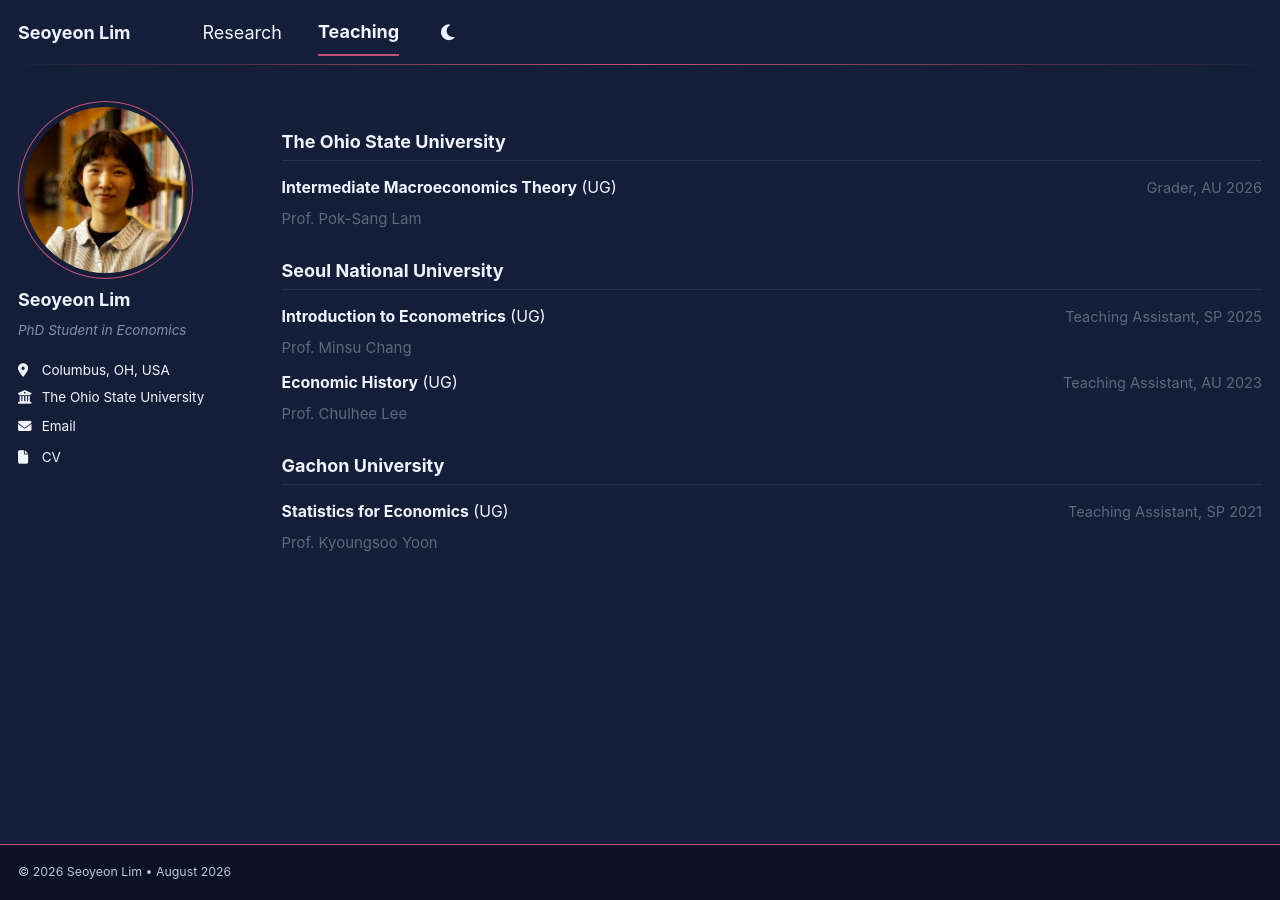
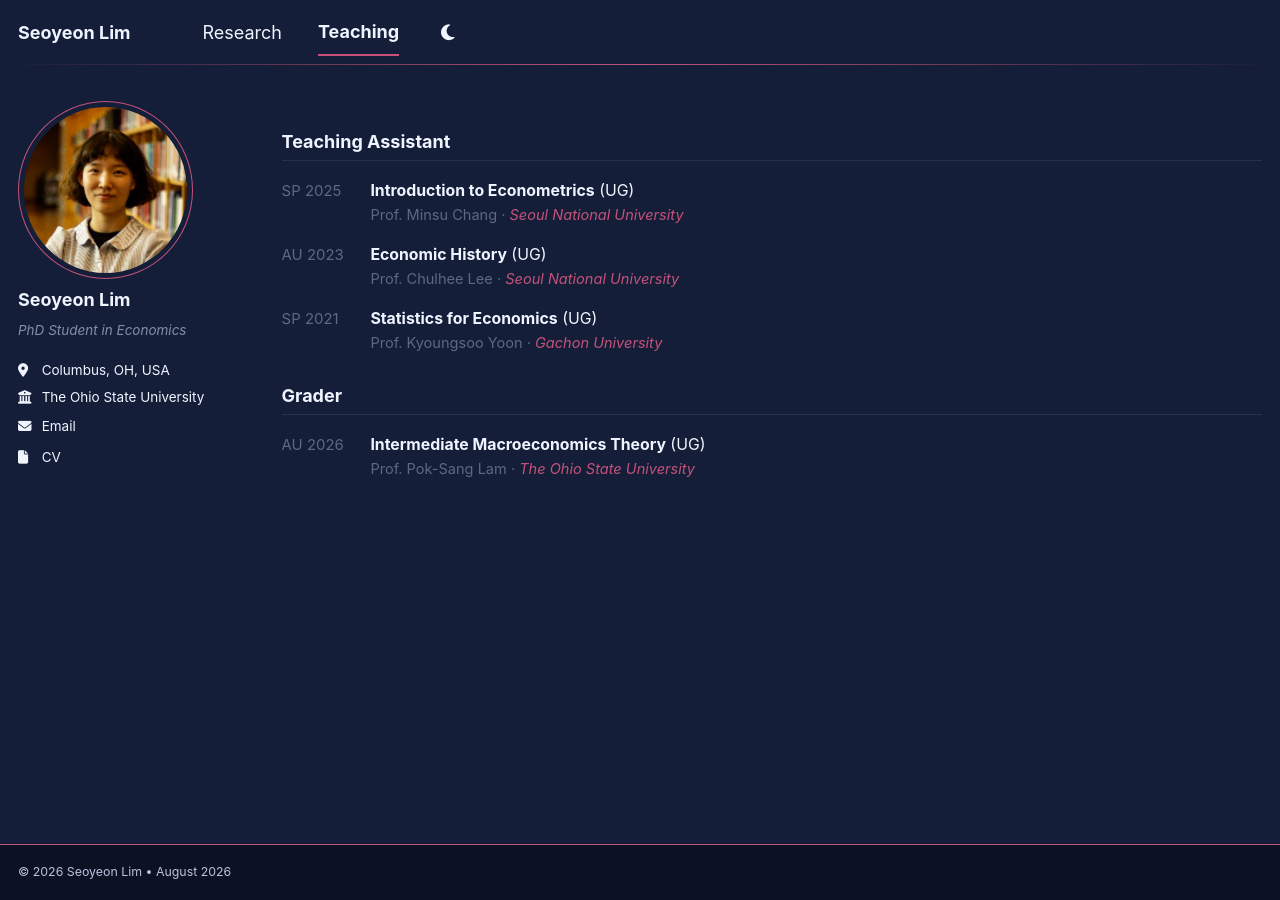
Before and after one commit to seoyeon-lim/academic.github.io, a Jekyll site: the page built from _pages/teaching.html, in a window 1280 px wide. Built offline with Jekyll 4.4.1, drawn with Linux system fonts in a browser that asks for light colours; a script bundle is joined from its source files by our own code; library files that are not in the unit come from our copies.

Commit message:
Revert teaching page to role-grouped two-line format
Co-Authored-By: Claude Sonnet 4.6 <noreply@anthropic.com>

```diff
--- a/_pages/teaching.html
+++ b/_pages/teaching.html
@@ -6,39 +6,47 @@ author_profile: true
 ---
 
 <style>
-  .teach-section  { font-size: 1em; font-weight: bold; border-bottom: 1px solid var(--global-border-color); padding-bottom: 0.3em; margin-top: 1.5em; margin-bottom: 0.8em; }
-  .teach-entry    { display: flex; justify-content: space-between; align-items: baseline; margin-bottom: 0.5em; font-size: 0.88em; }
-  .teach-course   { font-weight: bold; }
-  .teach-role     { color: #5a6a80; font-size: 0.92em; white-space: nowrap; margin-left: 1em; }
-  .teach-prof     { font-size: 0.83em; color: #5a6a80; margin-bottom: 0.8em; padding-left: 0; }
+  .teach-section { font-size: 1em; font-weight: bold; border-bottom: 1px solid var(--global-border-color); padding-bottom: 0.3em; margin-top: 1.5em; margin-bottom: 1em; }
+  .teach-entry   { display: flex; gap: 1.2em; margin-bottom: 0.9em; align-items: baseline; }
+  .teach-term    { font-size: 0.83em; color: #5a6a80; white-space: nowrap; min-width: 4.5em; }
+  .teach-body    { font-size: 0.88em; }
+  .teach-course  { font-weight: bold; }
+  .teach-detail  { font-size: 0.92em; color: #5a6a80; }
+  .teach-venue   { font-style: italic; color: var(--global-base-color); }
 </style>
 
-<p class="teach-section">The Ohio State University</p>
+<p class="teach-section">Teaching Assistant</p>
 
 <div class="teach-entry">
-  <div><span class="teach-course">Intermediate Macroeconomics Theory</span> (UG)</div>
-  <div class="teach-role">Grader, AU 2026</div>
+  <div class="teach-term">SP 2025</div>
+  <div class="teach-body">
+    <span class="teach-course">Introduction to Econometrics</span> (UG)
+    <br><span class="teach-detail">Prof. Minsu Chang · <span class="teach-venue">Seoul National University</span></span>
+  </div>
 </div>
-<div class="teach-prof">Prof. Pok-Sang Lam</div>
-
-<p class="teach-section">Seoul National University</p>
 
 <div class="teach-entry">
-  <div><span class="teach-course">Introduction to Econometrics</span> (UG)</div>
-  <div class="teach-role">Teaching Assistant, SP 2025</div>
+  <div class="teach-term">AU 2023</div>
+  <div class="teach-body">
+    <span class="teach-course">Economic History</span> (UG)
+    <br><span class="teach-detail">Prof. Chulhee Lee · <span class="teach-venue">Seoul National University</span></span>
+  </div>
 </div>
-<div class="teach-prof">Prof. Minsu Chang</div>
 
 <div class="teach-entry">
-  <div><span class="teach-course">Economic History</span> (UG)</div>
-  <div class="teach-role">Teaching Assistant, AU 2023</div>
+  <div class="teach-term">SP 2021</div>
+  <div class="teach-body">
+    <span class="teach-course">Statistics for Economics</span> (UG)
+    <br><span class="teach-detail">Prof. Kyoungsoo Yoon · <span class="teach-venue">Gachon University</span></span>
+  </div>
 </div>
-<div class="teach-prof">Prof. Chulhee Lee</div>
 
-<p class="teach-section">Gachon University</p>
+<p class="teach-section">Grader</p>
 
 <div class="teach-entry">
-  <div><span class="teach-course">Statistics for Economics</span> (UG)</div>
-  <div class="teach-role">Teaching Assistant, SP 2021</div>
+  <div class="teach-term">AU 2026</div>
+  <div class="teach-body">
+    <span class="teach-course">Intermediate Macroeconomics Theory</span> (UG)
+    <br><span class="teach-detail">Prof. Pok-Sang Lam · <span class="teach-venue">The Ohio State University</span></span>
+  </div>
 </div>
-<div class="teach-prof">Prof. Kyoungsoo Yoon</div>
```
